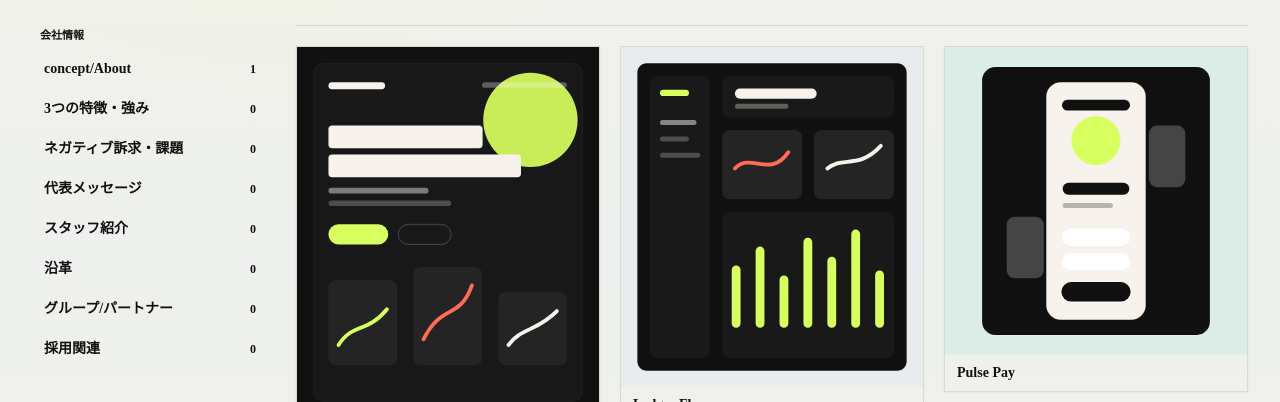
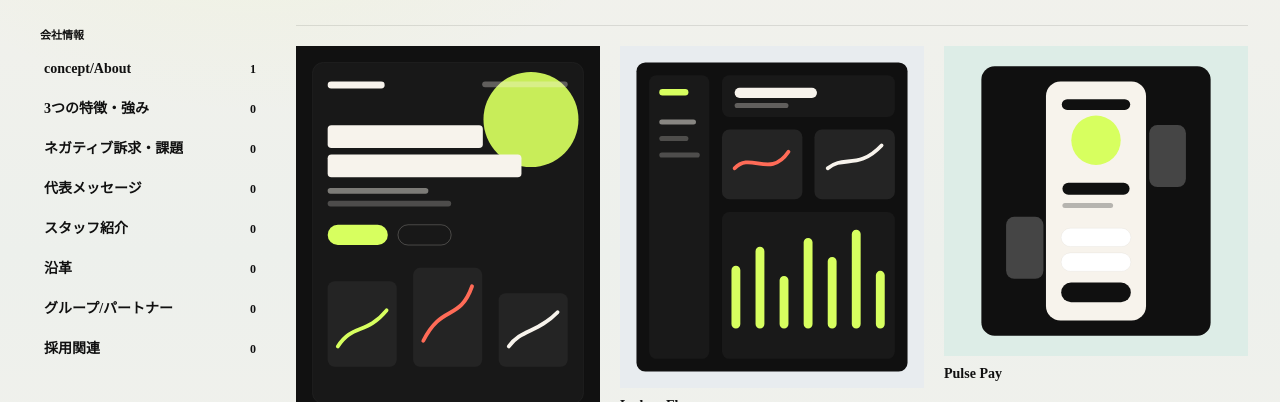
Before and after one commit to design-dolphins/SWATCH-Gallery, a Next.js app: page / in a window 1280 px wide. Shown: the part 398-800 px from the top of the page. Built offline with nearby package versions, Linux system fonts and the light colour scheme; no server answers; the database is empty.

Commit message:
clean card style

```diff
--- a/components/GalleryCard.tsx
+++ b/components/GalleryCard.tsx
@@ -1,6 +1,6 @@
 "use client";
 import { motion } from "framer-motion";
-import { ArrowUpRight, Layers } from "lucide-react";
+import { Layers } from "lucide-react";
 import type { GalleryItem } from "@/lib/types";
 
 type GalleryCardProps = {
@@ -14,7 +14,7 @@ export default function GalleryCard({ item, onOpen, partsCount }: GalleryCardPro
 
   return (
     <motion.article
-      className="group overflow-hidden border border-black/10 shadow-sm transition-shadow hover:shadow-soft"
+      className="group overflow-hidden"
       whileHover={{ y: -4 }}
     >
       {/* 画像 → 詳細モーダル or サイト展開 */}
@@ -31,22 +31,24 @@ export default function GalleryCard({ item, onOpen, partsCount }: GalleryCardPro
             src={item.image_url ?? "/mockups/northstar.svg"}
             alt={item.site_name ?? "Gallery image"}
           />
-          <div className="absolute inset-0 flex items-end justify-end p-4 opacity-0 transition duration-300 group-hover:opacity-100">
-            <span className="grid h-10 w-10 shrink-0 place-items-center rounded-full bg-acid text-ink">
-              {isSiteMode ? <Layers size={16} /> : <ArrowUpRight size={18} />}
-            </span>
-          </div>
+          {isSiteMode && (
+            <div className="absolute inset-0 flex items-end justify-end p-4 opacity-0 transition duration-300 group-hover:opacity-100">
+              <span className="grid h-10 w-10 shrink-0 place-items-center rounded-full bg-acid text-ink">
+                <Layers size={16} />
+              </span>
+            </div>
+          )}
         </div>
       </button>
 
-      {/* タイトル → サイトへ飛ぶ（背景なし） */}
-      <div className="px-3 py-2">
+      {/* タイトル → サイトへ飛ぶ */}
+      <div className="px-0 py-2">
         {item.site_url ? (
           <a
             href={item.site_url}
             target="_blank"
             rel="noreferrer"
-            className="block truncate text-sm font-black hover:underline"
+            className="block truncate text-sm font-black decoration-[#d7ff5f] decoration-2 underline-offset-2 hover:underline"
           >
             {item.site_name ?? "Untitled"}
           </a>
```
Also changed, not shown: 1 other file (tests, documents, lock files or other folders).
